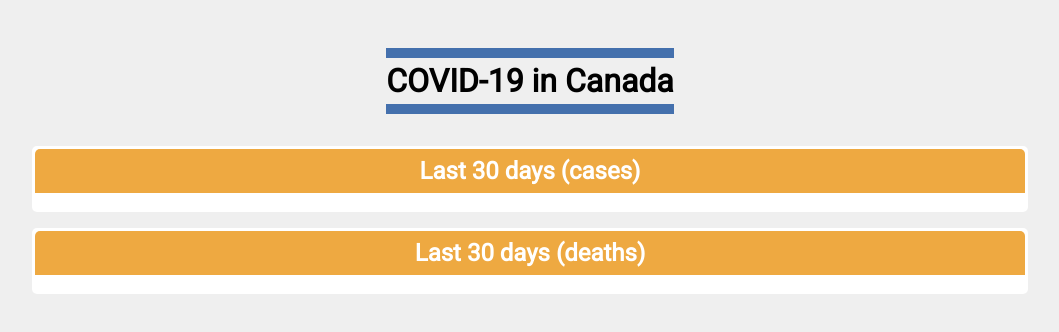
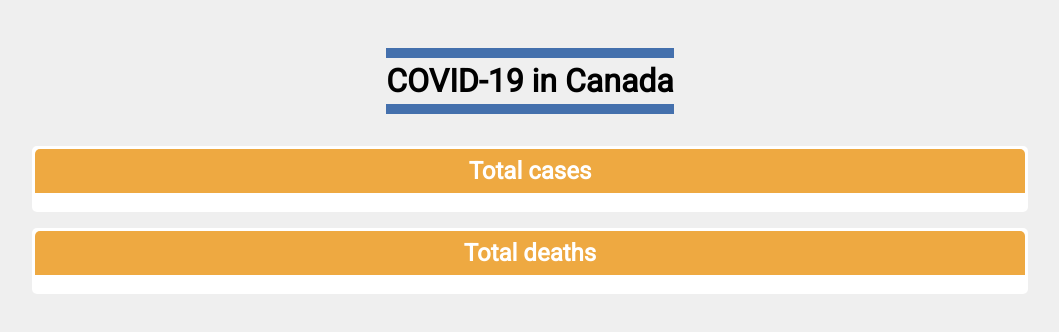
Before and after one commit to covid-ca/covid-ca, a React (Create React App) app: page / in a window 1280 px wide. Shown: the top 332 px of the page, without its empty margins (110-1169 px from the left). Built offline with nearby package versions, Linux system fonts and the light colour scheme; no server answers.

Commit message:
Tweak background and section titles

```diff
--- a/src/App.tsx
+++ b/src/App.tsx
@@ -1,6 +1,5 @@
 import React, { useEffect, useState } from 'react';
 import styled from 'styled-components';
-import { background } from './constants/color';
 import { getConfirmedData, getDeathsData } from './data/JHU';
 import { ProvincialTrend } from './types/responses';
 import { GlobalStyles } from './styles/globals';
@@ -10,7 +9,6 @@ import { TrendData } from './components/TrendData';
 import { PageTitle } from './components/PageTitle';
 
 const AppBackground = styled('div')`
-  background-color: ${background};
   min-height: 100vh;
   display: flex;
   flex-direction: column;
@@ -36,10 +34,10 @@ export function App() {
       <GlobalStyles />
       <AppBackground>
         <PageTitle>COVID-19 in Canada</PageTitle>
-        <Card title="Last 30 days (cases)">
+        <Card title="Total cases">
           <TrendData trends={confirmedTrends} />
         </Card>
-        <Card title="Last 30 days (deaths)">
+        <Card title="Total deaths">
           <TrendData trends={deathsTrends} />
         </Card>
       </AppBackground>
--- a/src/styles/globals.ts
+++ b/src/styles/globals.ts
@@ -1,9 +1,11 @@
 import { createGlobalStyle } from 'styled-components';
+import { background } from '../constants/color';
 
 export const GlobalStyles = createGlobalStyle`
   html, body {
     margin: 0;
     padding: 0;
+    background-color: ${background};
   }
 
   *, * > * {
```
